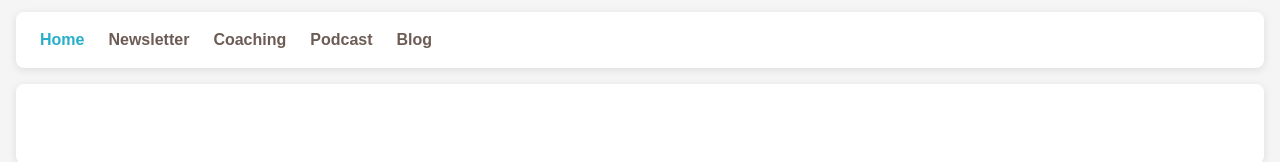
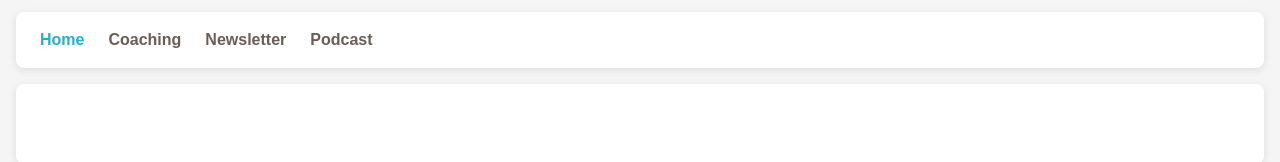
Before and after one commit to lebensthema-coach/www, a Next.js app: page / in a window 1280 px wide. Shown: the top 162 px of the page. Built offline with nearby package versions, Linux system fonts and the light colour scheme.

Commit message:
Shorten nav

```diff
--- a/app/components/Navigation.tsx
+++ b/app/components/Navigation.tsx
@@ -23,6 +23,14 @@ export default function Navigation() {
             Home
           </a>
           <a
+            href="https://calendly.com/lebensthema/coach"
+            target="_blank"
+            rel="noopener noreferrer"
+            className="text-brand-dark-gray font-bold text-base hover:text-brand-cyan transition-colors"
+          >
+            Coaching
+          </a>
+          <a
             href="/newsletter"
             className={`font-bold text-base transition-opacity ${
               isNewsletter
@@ -33,14 +41,6 @@ export default function Navigation() {
             Newsletter
           </a>
           <a
-            href="https://calendly.com/lebensthema/coach"
-            target="_blank"
-            rel="noopener noreferrer"
-            className="text-brand-dark-gray font-bold text-base hover:text-brand-cyan transition-colors"
-          >
-            Coaching
-          </a>
-          <a
             href="https://creators.spotify.com/pod/profile/sergej-tissen2/"
             target="_blank"
             rel="noopener noreferrer"
@@ -48,14 +48,6 @@ export default function Navigation() {
           >
             Podcast
           </a>
-          <a
-            href="https://medium.com/@lebensthema.coach"
-            target="_blank"
-            rel="noopener noreferrer"
-            className="text-brand-dark-gray font-bold text-base hover:text-brand-cyan transition-colors"
-          >
-            Blog
-          </a>
         </div>
       </WhiteContainer>
     </nav>
```
